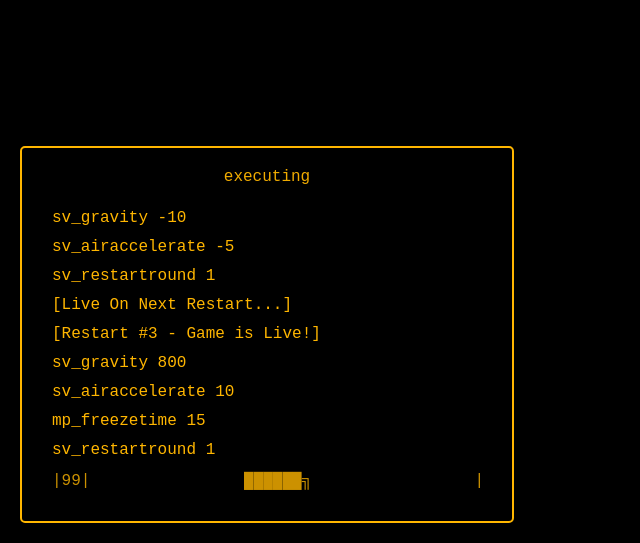
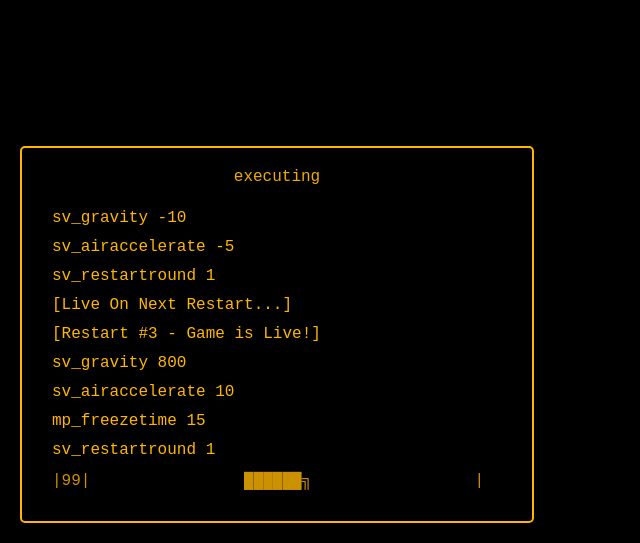
Before and after one commit to bpill/Lo3, a website: page index.html in a window 1280 px wide. Shown: the part 257-800 px from the top of the page, without its empty margins (0-640 px from the left). Drawn offline with Linux system fonts and the light colour scheme.

Commit message:
Updated console container dimensions in main.css

```diff
--- a/styles/main.css
+++ b/styles/main.css
@@ -63,7 +63,7 @@ p {
     position: fixed; /* Fix position */
     bottom: 20px; /* Distance from bottom */
     left: 20px; /* Distance from left */
-    width: 450px; /* Fixed width instead of percentage */
+    width: 470px; /* Fixed width instead of percentage */
     max-width: calc(100% - 40px); /* Responsive fallback */
     background-color: #000;
     border: 2px solid #FFB600;
```
